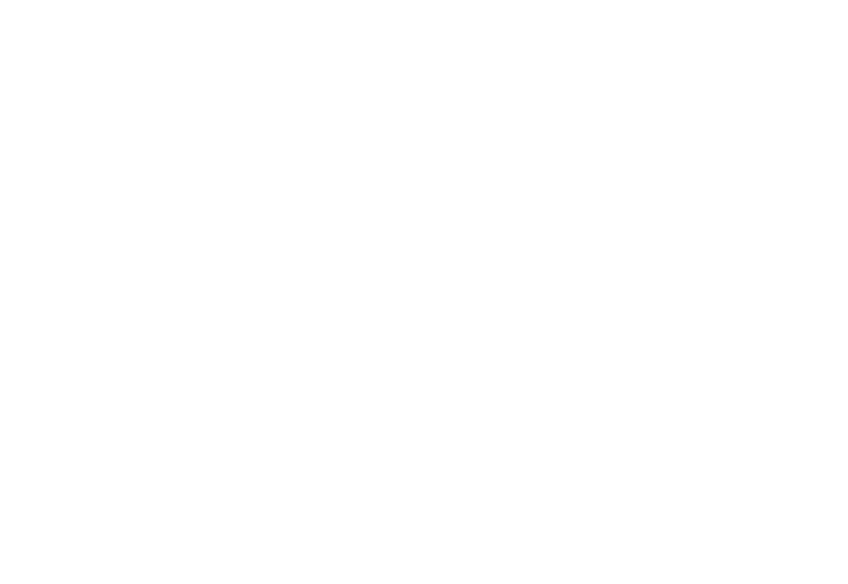
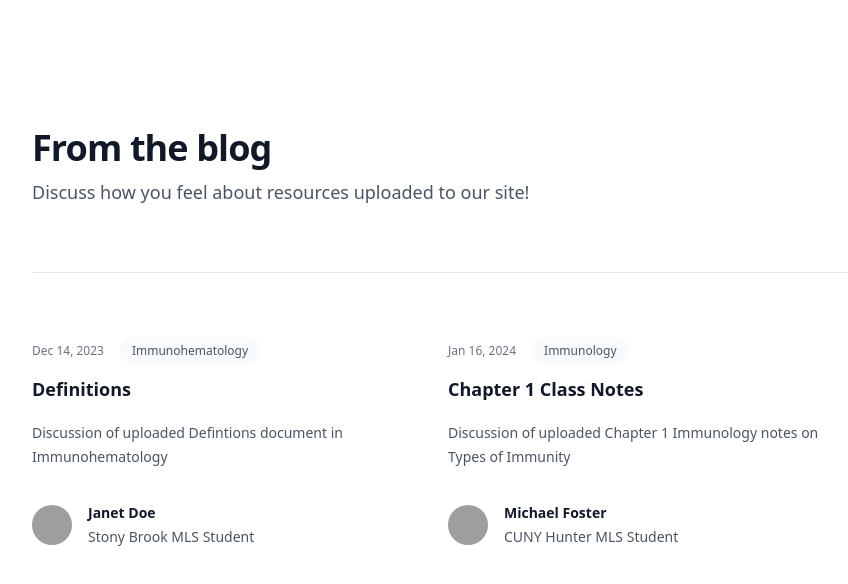
Before and after one commit to nasehacho/mls-website, a React (Create React App) app in the folder client/: page /discuss in a window 1280 px wide. Before the commit this address had no page. Shown: the top 584 px of the page, without its empty margins (0-848 px from the left). Built offline with nearby package versions, Linux system fonts and the light colour scheme; grey boxes are pictures that could not be loaded.

Commit message:
Added Discussion and About MLS Page

```diff
--- /dev/null
+++ b/client/src/components/AboutMLS/AboutMLS.js
@@ -0,0 +1,74 @@
+const links = [
+    { name: 'Open roles', href: '#' },
+    { name: 'Internship program', href: '#' },
+    { name: 'Our values', href: '#' },
+    { name: 'Meet our leadership', href: '#' },
+  ]
+  const stats = [
+    { name: 'Offices worldwide', value: '12' },
+    { name: 'Full-time colleagues', value: '300+' },
+    { name: 'Hours per week', value: '40' },
+    { name: 'Paid time off', value: 'Unlimited' },
+  ]
+
+  export default function Example() {
+    return (
+      <div className="relative isolate overflow-hidden bg-gray-900 py-24 sm:py-32">
+        <img
+          src="https://images.unsplash.com/photo-1521737604893-d14cc237f11d?ixlib=rb-4.0.3&ixid=MnwxMjA3fDB8MHxwaG90by1wYWdlfHx8fGVufDB8fHx8&auto=format&fit=crop&crop=focalpoint&fp-y=.8&w=2830&h=1500&q=80&blend=111827&sat=-100&exp=15&blend-mode=multiply"
+          alt=""
+          className="absolute inset-0 -z-10 h-full w-full object-cover object-right md:object-center"
+        />
+        <div
+          className="hidden sm:absolute sm:-top-10 sm:right-1/2 sm:-z-10 sm:mr-10 sm:block sm:transform-gpu sm:blur-3xl"
+          aria-hidden="true"
+        >
+          <div
+            className="aspect-[1097/845] w-[68.5625rem] bg-gradient-to-tr from-[#ff4694] to-[#776fff] opacity-20"
+            style={{
+              clipPath:
+                'polygon(74.1% 44.1%, 100% 61.6%, 97.5% 26.9%, 85.5% 0.1%, 80.7% 2%, 72.5% 32.5%, 60.2% 62.4%, 52.4% 68.1%, 47.5% 58.3%, 45.2% 34.5%, 27.5% 76.7%, 0.1% 64.9%, 17.9% 100%, 27.6% 76.8%, 76.1% 97.7%, 74.1% 44.1%)',
+            }}
+          />
+        </div>
+        <div
+          className="absolute -top-52 left-1/2 -z-10 -translate-x-1/2 transform-gpu blur-3xl sm:top-[-28rem] sm:ml-16 sm:translate-x-0 sm:transform-gpu"
+          aria-hidden="true"
+        >
+          <div
+            className="aspect-[1097/845] w-[68.5625rem] bg-gradient-to-tr from-[#ff4694] to-[#776fff] opacity-20"
+            style={{
+              clipPath:
+                'polygon(74.1% 44.1%, 100% 61.6%, 97.5% 26.9%, 85.5% 0.1%, 80.7% 2%, 72.5% 32.5%, 60.2% 62.4%, 52.4% 68.1%, 47.5% 58.3%, 45.2% 34.5%, 27.5% 76.7%, 0.1% 64.9%, 17.9% 100%, 27.6% 76.8%, 76.1% 97.7%, 74.1% 44.1%)',
+            }}
+          />
+        </div>
+        <div className="mx-auto max-w-7xl px-6 lg:px-8">
+          <div className="mx-auto max-w-2xl lg:mx-0">
+            <h2 className="text-4xl font-bold tracking-tight text-white sm:text-6xl">Work with us</h2>
+            <p className="mt-6 text-lg leading-8 text-gray-300">
+              Anim aute id magna aliqua ad ad non deserunt sunt. Qui irure qui lorem cupidatat commodo. Elit sunt amet
+              fugiat veniam occaecat fugiat aliqua.
+            </p>
+          </div>
+          <div className="mx-auto mt-10 max-w-2xl lg:mx-0 lg:max-w-none">
+            <div className="grid grid-cols-1 gap-x-8 gap-y-6 text-base font-semibold leading-7 text-white sm:grid-cols-2 md:flex lg:gap-x-10">
+              {links.map((link) => (
+                <a key={link.name} href={link.href}>
+                  {link.name} <span aria-hidden="true">&rarr;</span>
+                </a>
+              ))}
+            </div>
+            <dl className="mt-16 grid grid-cols-1 gap-8 sm:mt-20 sm:grid-cols-2 lg:grid-cols-4">
+              {stats.map((stat) => (
+                <div key={stat.name} className="flex flex-col-reverse">
+                  <dt className="text-base leading-7 text-gray-300">{stat.name}</dt>
+                  <dd className="text-2xl font-bold leading-9 tracking-tight text-white">{stat.value}</dd>
+                </div>
+              ))}
+            </dl>
+          </div>
+        </div>
+      </div>
+    )
+  }
--- /dev/null
+++ b/client/src/components/Discussion/Disussion.js
@@ -0,0 +1,94 @@
+const posts = [
+  {
+    id: 1,
+    title: 'Definitions',
+    href: '#',
+    description:
+      'Discussion of uploaded Defintions document in Immunohematology ',
+    date: 'Dec 14, 2023',
+    datetime: '2023-12-14',
+    category: { title: 'Immunohematology', href: '#' },
+    author: {
+      name: 'Janet Doe',
+      role: 'Stony Brook MLS Student',
+      href: '#',
+      imageUrl:
+        'https://upload.wikimedia.org/wikipedia/commons/e/ec/Stony_Brook_Athletics_Primary_Logo.png',
+
+    },
+  },
+  // Second Post
+  {
+    id: 2,
+    title: 'Chapter 1 Class Notes',
+    href: '#',
+    description:
+      'Discussion of uploaded Chapter 1 Immunology notes on Types of Immunity',
+    date: 'Jan 16, 2024',
+    datetime: '2024-01-16',
+    category: { title: 'Immunology', href: '#' },
+    author: {
+      name: 'Michael Foster',
+      role: 'CUNY Hunter MLS Student',
+      href: '#',
+      imageUrl:
+        'https://www.h-net.org/jobs/logo_view.php?id=65035',
+
+    },
+  },
+  // More posts...
+]
+
+
+export default function Example() {
+  return (
+    <div className="bg-white py-24 sm:py-32">
+      <div className="mx-auto max-w-7xl px-6 lg:px-8">
+        <div className="mx-auto max-w-2xl lg:mx-0">
+          <h2 className="text-3xl font-bold tracking-tight text-gray-900 sm:text-4xl">From the blog</h2>
+          <p className="mt-2 text-lg leading-8 text-gray-600">
+            Discuss how you feel about resources uploaded to our site!
+          </p>
+        </div>
+        <div className="mx-auto mt-10 grid max-w-2xl grid-cols-1 gap-x-8 gap-y-16 border-t border-gray-200 pt-10 sm:mt-16 sm:pt-16 lg:mx-0 lg:max-w-none lg:grid-cols-3">
+          {posts.map((post) => (
+            <article key={post.id} className="flex max-w-xl flex-col items-start justify-between">
+              <div className="flex items-center gap-x-4 text-xs">
+                <time dateTime={post.datetime} className="text-gray-500">
+                  {post.date}
+                </time>
+                <a
+                  href={post.category.href}
+                  className="relative z-10 rounded-full bg-gray-50 px-3 py-1.5 font-medium text-gray-600 hover:bg-gray-100"
+                >
+                  {post.category.title}
+                </a>
+              </div>
+              <div className="group relative">
+                <h3 className="mt-3 text-lg font-semibold leading-6 text-gray-900 group-hover:text-gray-600">
+                  <a href={post.href}>
+                    <span className="absolute inset-0" />
+                    {post.title}
+                  </a>
+                </h3>
+                <p className="mt-5 line-clamp-3 text-sm leading-6 text-gray-600">{post.description}</p>
+              </div>
+              <div className="relative mt-8 flex items-center gap-x-4">
+                <img src={post.author.imageUrl} alt="" className="h-10 w-10 rounded-full bg-gray-50" />
+                <div className="text-sm leading-6">
+                  <p className="font-semibold text-gray-900">
+                    <a href={post.author.href}>
+                      <span className="absolute inset-0" />
+                      {post.author.name}
+                    </a>
+                  </p>
+                  <p className="text-gray-600">{post.author.role}</p>
+                </div>
+              </div>
+            </article>
+          ))}
+        </div>
+      </div>
+    </div>
+  )
+}
--- a/client/src/components/MLSHeader/MLSHeader.js
+++ b/client/src/components/MLSHeader/MLSHeader.js
@@ -91,10 +91,13 @@ const MLSHeader = () => {
             </Transition>
           </Popover>
 
+          <a href="/about" className="text-sm font-semibold leading-6 text-gray-900">
+            About MLS
+          </a>
           <a href="/upload" className="text-sm font-semibold leading-6 text-gray-900">
             Upload Resources
           </a>
-          <a href="#" className="text-sm font-semibold leading-6 text-gray-900">
+          <a href="/discuss" className="text-sm font-semibold leading-6 text-gray-900">
             Discuss
           </a>
           <a href="#" className="text-sm font-semibold leading-6 text-gray-900">
--- a/client/src/index.js
+++ b/client/src/index.js
@@ -2,7 +2,9 @@ import React from 'react';
 import ReactDOM from 'react-dom/client';
 import './index.css';
 import App from './App';
+import AboutMLS from './components/AboutMLS/AboutMLS'
 import UploadFile from './components/UploadFile/UploadFile'
+import Discussion from './components/Discussion/Disussion'
 import reportWebVitals from './reportWebVitals';
 import { BrowserRouter, Routes, Route } from 'react-router-dom';
 
@@ -13,7 +15,9 @@ root.render(
     <Routes>
       <Route path="/" element={<App/>} />
       <Route path="/home" element={<App/>} />
+      <Route path="/about" element={<AboutMLS/>} />
       <Route path="/upload" element={<UploadFile/>} />
+      <Route path="/discuss" element={<Discussion/>} />
     </Routes>
     </BrowserRouter>
   </React.StrictMode>
```
